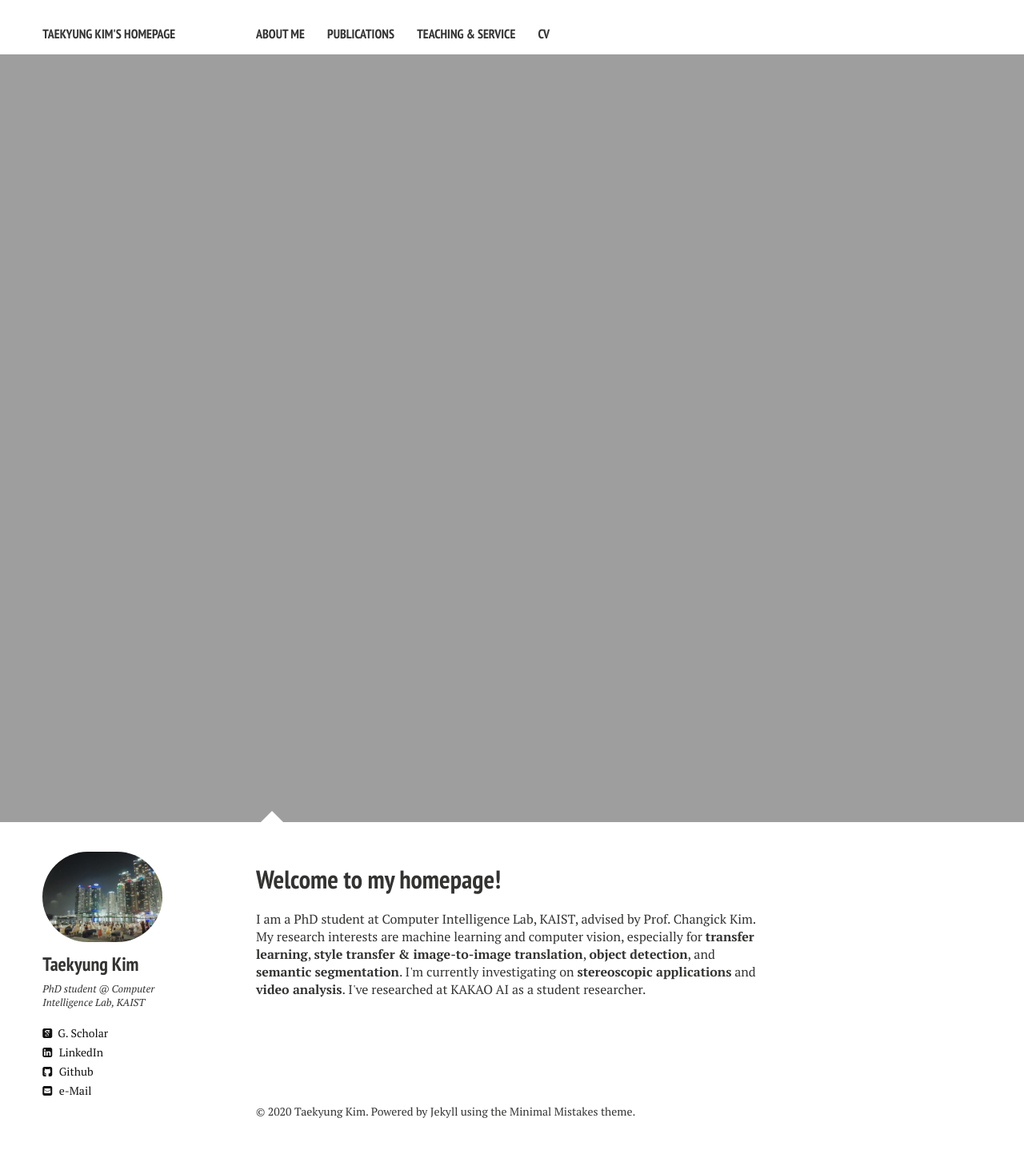
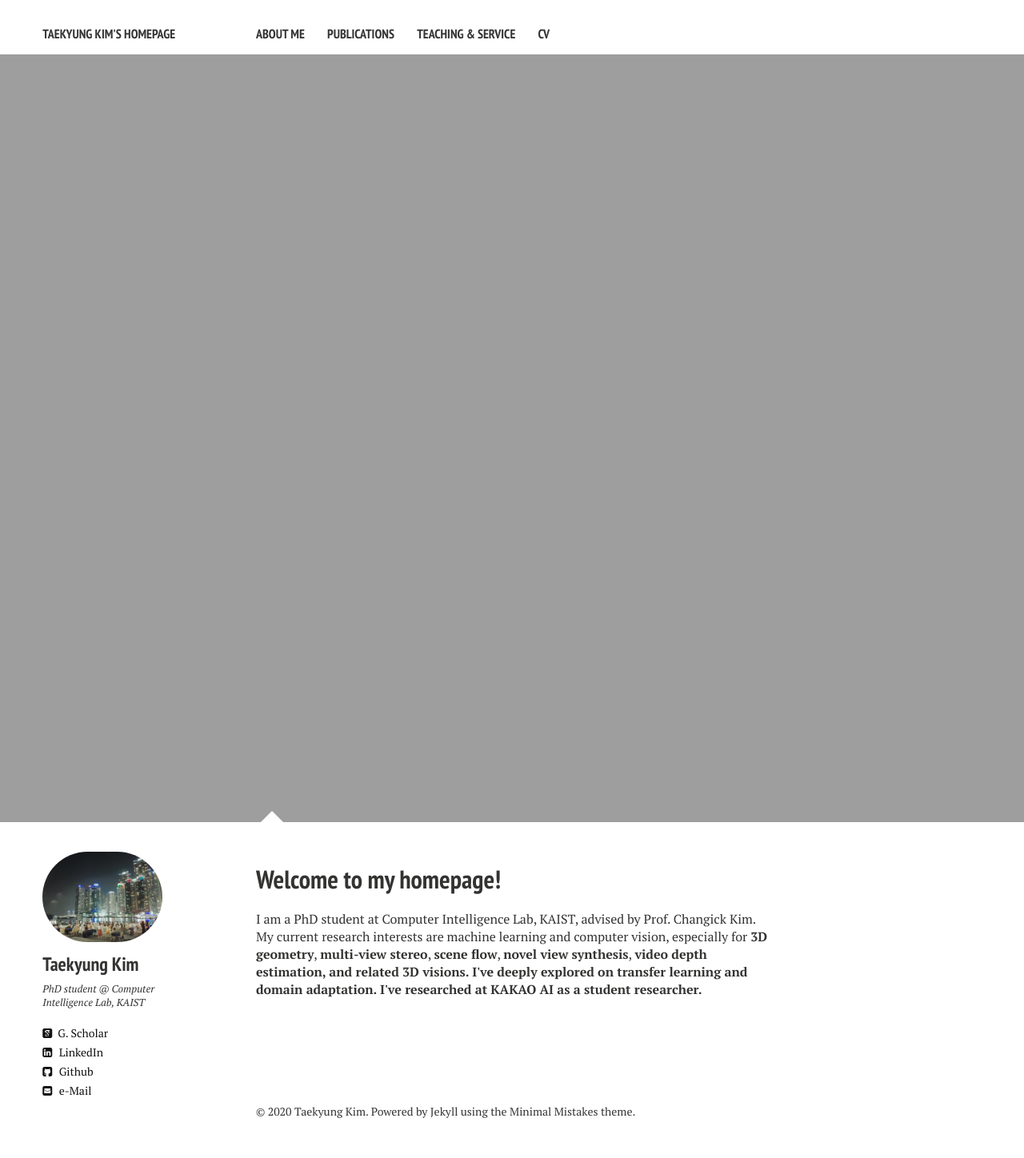
Before and after one commit to TKKim93/TKKim93.github.io, a Jekyll site: the page built from index.md, in a window 1280 px wide. Shown: the whole page at 80% size. Built offline with Jekyll 4.4.1, drawn with Linux system fonts in a browser that asks for light colours; nearby versions of some CDN libraries.

Commit message:
Update index.md

```diff
--- a/index.md
+++ b/index.md
@@ -7,4 +7,4 @@ image:
   feature: mountain.png
 ---
 
-<p>I am a PhD student at Computer Intelligence Lab, KAIST, advised by Prof. Changick Kim. My research interests are machine learning and computer vision, especially for <b>transfer learning</b>, <b>style transfer & image-to-image translation</b>, <b>object detection</b>, and <b>semantic segmentation</b>. I'm currently investigating on <b>stereoscopic applications</b> and <b>video analysis</b>. I've researched at KAKAO AI as a student researcher.
+<p>I am a PhD student at Computer Intelligence Lab, KAIST, advised by Prof. Changick Kim. My current research interests are machine learning and computer vision, especially for <b>3D geometry</b>, <b>multi-view stereo</b>, <b>scene flow</b>, <b>novel view synthesis</b>, <b>video depth estimation, and related 3D visions. I've deeply explored on <b>transfer learning</b> and <b>domain adaptation</b>. I've researched at KAKAO AI as a student researcher.
```
